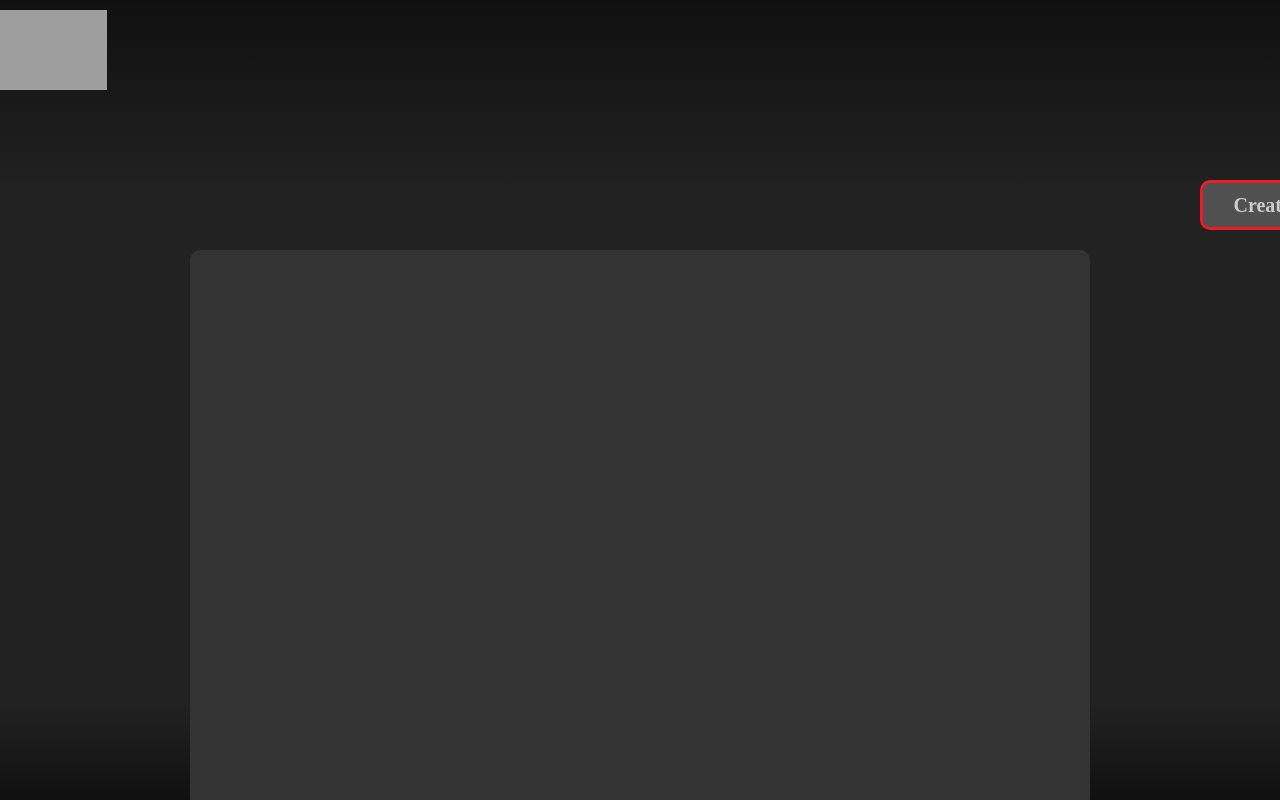
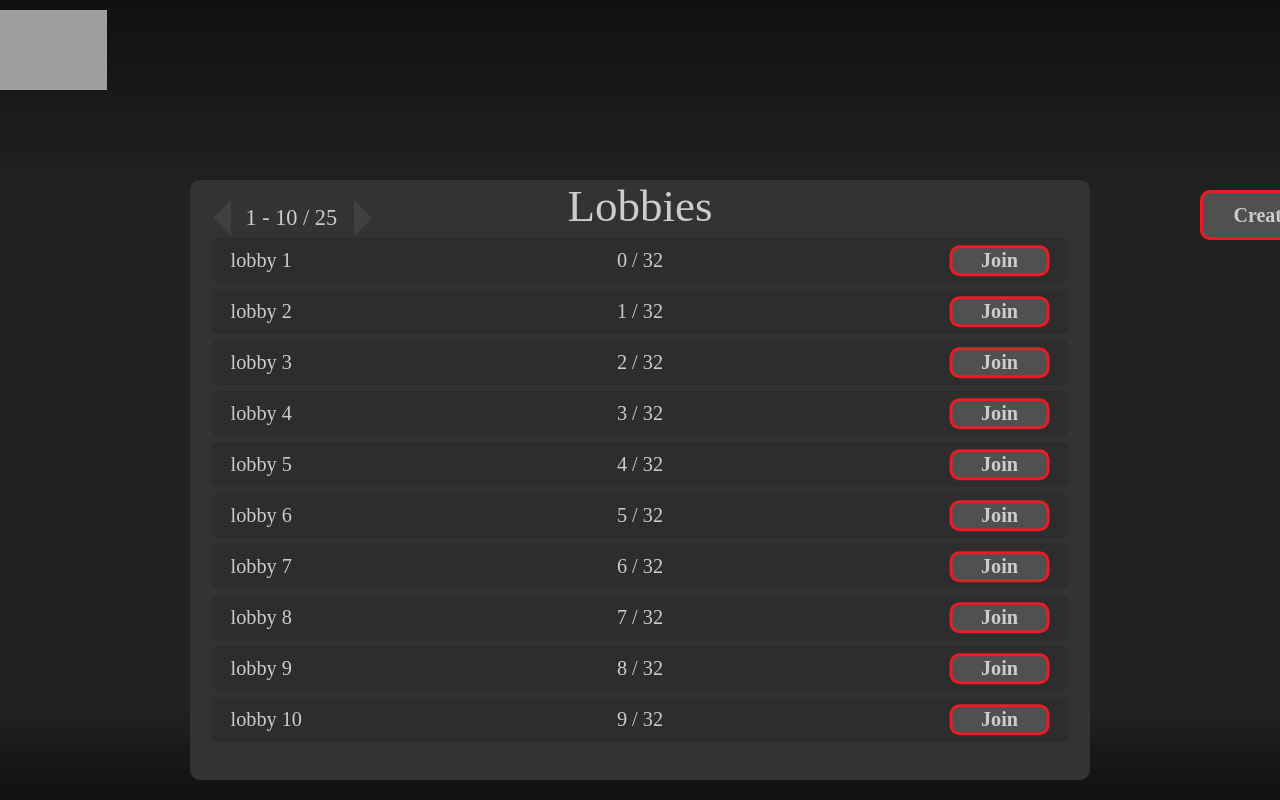
Before and after one commit to TalBenZvi/AnarchyChess, a React (Create React App) app: page / in a window 1280 px wide. Shown: the top 800 px of the page. Built offline with nearby package versions, Linux system fonts and the light colour scheme; grey boxes are pictures that could not be loaded.

Commit message:
added lobby list visuals

```diff
--- a/src/App.css
+++ b/src/App.css
@@ -120,4 +120,18 @@ ul.row {
   top: 50%;
   left: 50%;
   transform: translate(-50%, -50%);
+  z-index: 1;
 }
+
+.image-button {
+  /*cursor: pointer;*/
+  filter: contrast(50%);
+}
+
+.image-button:hover {
+  filter: contrast(20%);
+}
+
+.image-button:active {
+  filter: contrast(50%);
+}
--- a/src/components/lobby_list.tsx
+++ b/src/components/lobby_list.tsx
@@ -1,6 +1,11 @@
 import * as React from "react";
 
 import { Lobby } from "../database/database_util";
+import { NUM_OF_PLAYERS } from "../game_flow_util/game_elements";
+import rightArrow from "../assets/page_design/right_arrow.png";
+import zIndex from "@mui/material/styles/zIndex";
+
+const LOBBIES_IN_A_PAGE: number = 10;
 
 interface LobbyListProps {
   width: number;
@@ -8,32 +13,191 @@ interface LobbyListProps {
   lobbies: Lobby[];
 }
 
-interface LobbyListState {}
+interface LobbyListState {
+  page: number;
+}
 
 class LobbyList extends React.Component<LobbyListProps, LobbyListState> {
-  state = {};
+  state = {
+    page: 0,
+  };
 
   render() {
     let { width, height, lobbies } = this.props;
-    lobbies = [...Array(10)].map((_, i) => {
+    let { page } = this.state;
+    lobbies = [...Array(25)].map((_, i) => {
       return {
-        id: i.toString(),
-        name: `lobby ${i}`,
+        id: (i + 1).toString(),
+        name: `lobby ${i + 1}`,
         memberIDs: [...Array(i)].fill("id"),
       };
     });
-    let tileWidth: number = width * 0.9;
-    let tileHeight: number = height * 0.08;
-    let fontSize: number = tileHeight * 0.4;
+    let displayedLobbies: Lobby[] = lobbies.slice(
+      page * LOBBIES_IN_A_PAGE,
+      (page + 1) * LOBBIES_IN_A_PAGE
+    );
+    let tileWidth: number = width * 0.95;
+    let tileHeight: number = (height / LOBBIES_IN_A_PAGE) * 0.75;
+    let tileMargin: number = (height / LOBBIES_IN_A_PAGE) * 0.1;
+    let titleFontSize: number = tileHeight;
+    let fontSize: number = tileHeight * 0.45;
+    let fontPadding: number = tileHeight * 0.4;
+    let buttonHeight: number = tileHeight * 0.7;
+    let margin: number = (width - tileWidth) / 2;
+    let pageIndicatorTopMargin = margin * 0.9;
     return (
       <div
         className="highlighted-area"
         style={{
-          zIndex: 0,
           width: width,
           height: height,
         }}
-      ></div>
+      >
+        {/* title */}
+        <div
+          style={{
+            position: "relative",
+            left: "50%",
+            transform: "translate(-50%, 0%)",
+            fontSize: titleFontSize,
+            display: "inline-block",
+          }}
+        >
+          Lobbies
+        </div>
+        {/* left arrow */}
+        <button
+          className="clear-button"
+          disabled={page == 0}
+          onClick={() => {
+            this.setState({ page: page - 1 });
+          }}
+        >
+          <img
+            className="image-button"
+            src={rightArrow}
+            style={{
+              position: "fixed",
+              top: pageIndicatorTopMargin,
+              left: margin,
+              width: tileHeight * 0.4,
+              height: tileHeight * 0.8,
+              transform: "scaleX(-1)",
+            }}
+          ></img>
+        </button>
+        {/* content text */}
+        <div
+          style={{
+            position: "fixed",
+            top: pageIndicatorTopMargin,
+            left: margin * 2,
+            height: tileHeight * 0.8,
+            width: margin * 5,
+            fontSize: fontSize * 1.1,
+            display: "inline-block",
+            textAlign: "center",
+            lineHeight: `${tileHeight * 0.8}px`,
+          }}
+        >
+          {`${
+            lobbies.length == 0 ? 0 : page * LOBBIES_IN_A_PAGE + 1
+          } - ${Math.min((page + 1) * LOBBIES_IN_A_PAGE, lobbies.length)} / ${
+            lobbies.length
+          }`}
+        </div>
+        {/* right arrow */}
+        <button
+          className="clear-button"
+          disabled={lobbies.length <= (page + 1) * LOBBIES_IN_A_PAGE}
+          onClick={() => {
+            this.setState({ page: page + 1 });
+          }}
+        >
+          <img
+            className="image-button"
+            src={rightArrow}
+            style={{
+              position: "fixed",
+              top: pageIndicatorTopMargin,
+              left: margin * 7.3,
+              width: tileHeight * 0.4,
+              height: tileHeight * 0.8,
+            }}
+          ></img>
+        </button>
+        {/* 'no lobbies' text */}
+        {lobbies.length === 0 ? (
+          <div className="centered-title"
+            style={{
+              position: "fixed",
+              top: "50%",
+              left: "50%",
+              transform: "translate(-50%, -50%)",
+              fontSize: fontSize * 1.4,
+              display: "inline-block",
+            }}
+          >
+            There are no lobbies currently available
+          </div>
+        ) : (
+          <div />
+        )}
+        {/* lobbies */}
+        <ul className="no-bullets">
+          {displayedLobbies.map((lobby: Lobby, _) => (
+            <li
+              key={Math.random()}
+              style={{
+                position: "relative",
+                left: "50%",
+                transform: "translate(-50%, 0%)",
+                width: tileWidth,
+                height: tileHeight,
+                borderRadius: "5px",
+                background: "#2d2d2d",
+                marginTop: tileMargin,
+                fontSize: fontSize,
+                lineHeight: `${tileHeight}px`,
+              }}
+            >
+              {/* lobby name */}
+              <div
+                style={{
+                  position: "fixed",
+                  paddingLeft: fontPadding,
+                }}
+              >
+                {lobby.name}
+              </div>
+              {/* lobby capacity */}
+              <div
+                style={{
+                  position: "fixed",
+                  left: "50%",
+                  transform: "translate(-50%, 0%)",
+                }}
+              >{`${lobby.memberIDs.length} / ${NUM_OF_PLAYERS}`}</div>
+              {/* join button */}
+              <button
+                className="app-button"
+                style={{
+                  position: "relative",
+                  float: "right",
+                  marginRight: fontPadding,
+                  top: "50%",
+                  transform: "translate(0%, -50%)",
+                  width: 100,
+                  height: buttonHeight,
+                  lineHeight: `${buttonHeight * 0.8}px`,
+                }}
+              >
+                Join
+              </button>
+            </li>
+          ))}
+        </ul>
+      </div>
     );
   }
 }
--- a/src/pages/authenticated_home_page.tsx
+++ b/src/pages/authenticated_home_page.tsx
@@ -43,11 +43,11 @@ class AuthenticatedHomePage extends React.Component<
           style={{
             position: "absolute",
             left: 1200,
-            top: 180,
+            top: 190,
             width: 200,
             height: 50,
             fontSize: 20,
-            zIndex: 0,
+            zIndex: 1,
           }}
           onClick={() => this.setState({ isLobbyCreationFormOpen: true })}
         >
@@ -115,9 +115,10 @@ class AuthenticatedHomePage extends React.Component<
         )}
         {/* lobby list */}
         <div
+        className="centered"
           style={{
-            position: "fixed",
-            top: 250,
+            position: "absolute",
+            top: 180,
             left: "50%",
             transform: "translate(-50%, 0%)",
           }}
```
Also changed, not shown: src/assets/page_design/right_arrow.png (added).
